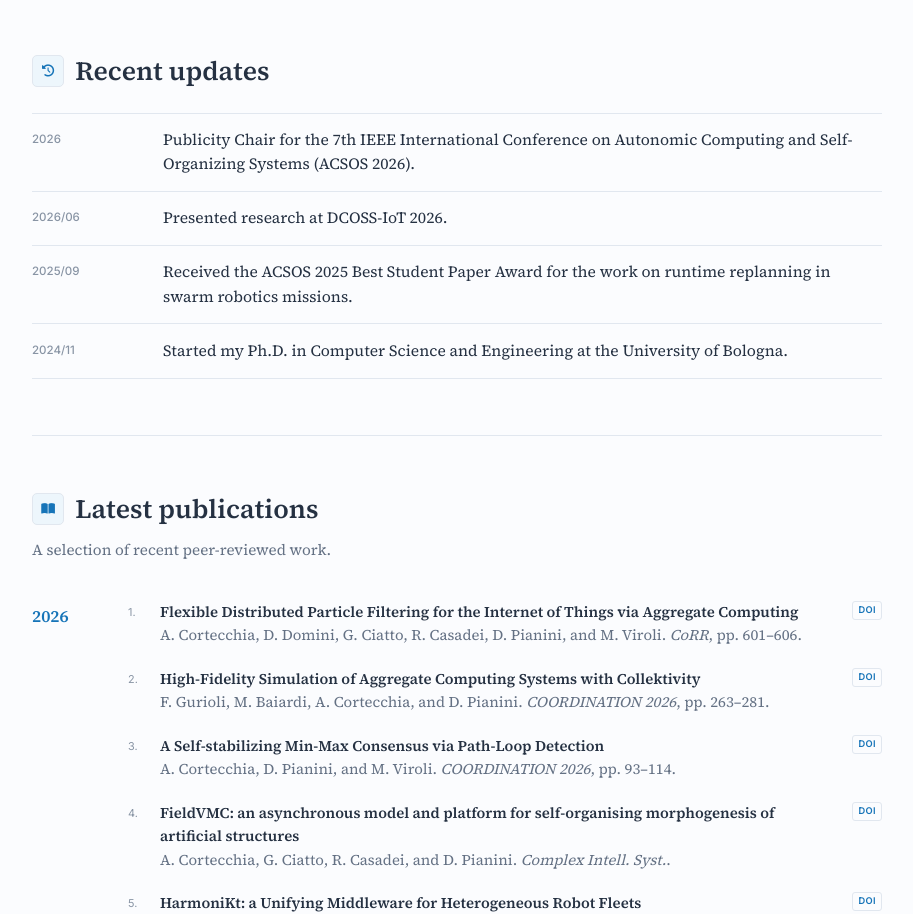
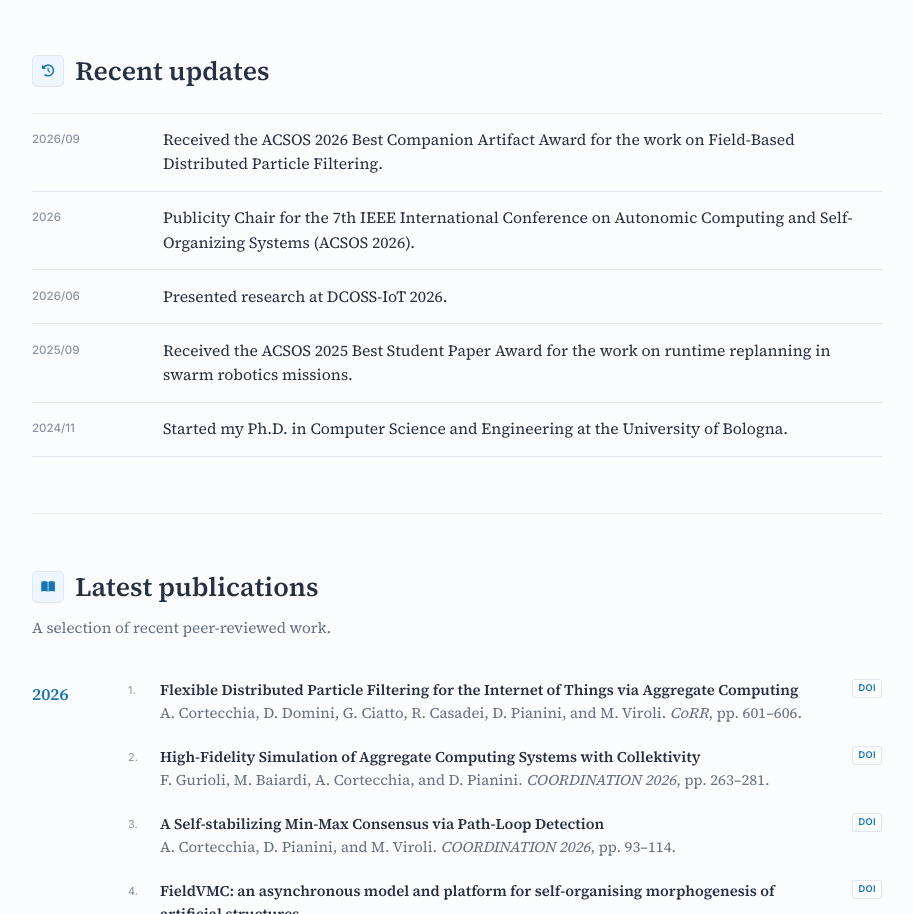
Before and after one commit to angelacorte/angelacorte, a plain HTML site: page index.html in a window 1280 px wide. Shown: the part 1170-2084 px from the top of the page, without its empty margins (183-1096 px from the left). Drawn offline with Linux system fonts and the light colour scheme.

Commit message:
feat: add new award

```diff
--- a/index.html
+++ b/index.html
@@ -80,6 +80,7 @@
       <section id="news">
         <h2><span class="section-icon"><i class="fa-solid fa-clock-rotate-left" aria-hidden="true"></i></span>Recent updates</h2>
         <ul class="dated-list">
+          <li><time datetime="2026-09">2026/09</time><span>Received the ACSOS 2026 Best Companion Artifact Award for the work on Field-Based Distributed Particle Filtering.</span></li>
           <li><time datetime="2026">2026</time><span>Publicity Chair for the 7th IEEE International Conference on Autonomic Computing and Self-Organizing Systems (ACSOS 2026).</span></li>
           <li><time datetime="2026-06">2026/06</time><span>Presented research at DCOSS-IoT 2026.</span></li>
           <li><time datetime="2025-09">2025/09</time><span>Received the ACSOS 2025 Best Student Paper Award for the work on runtime replanning in swarm robotics missions.</span></li>
```
